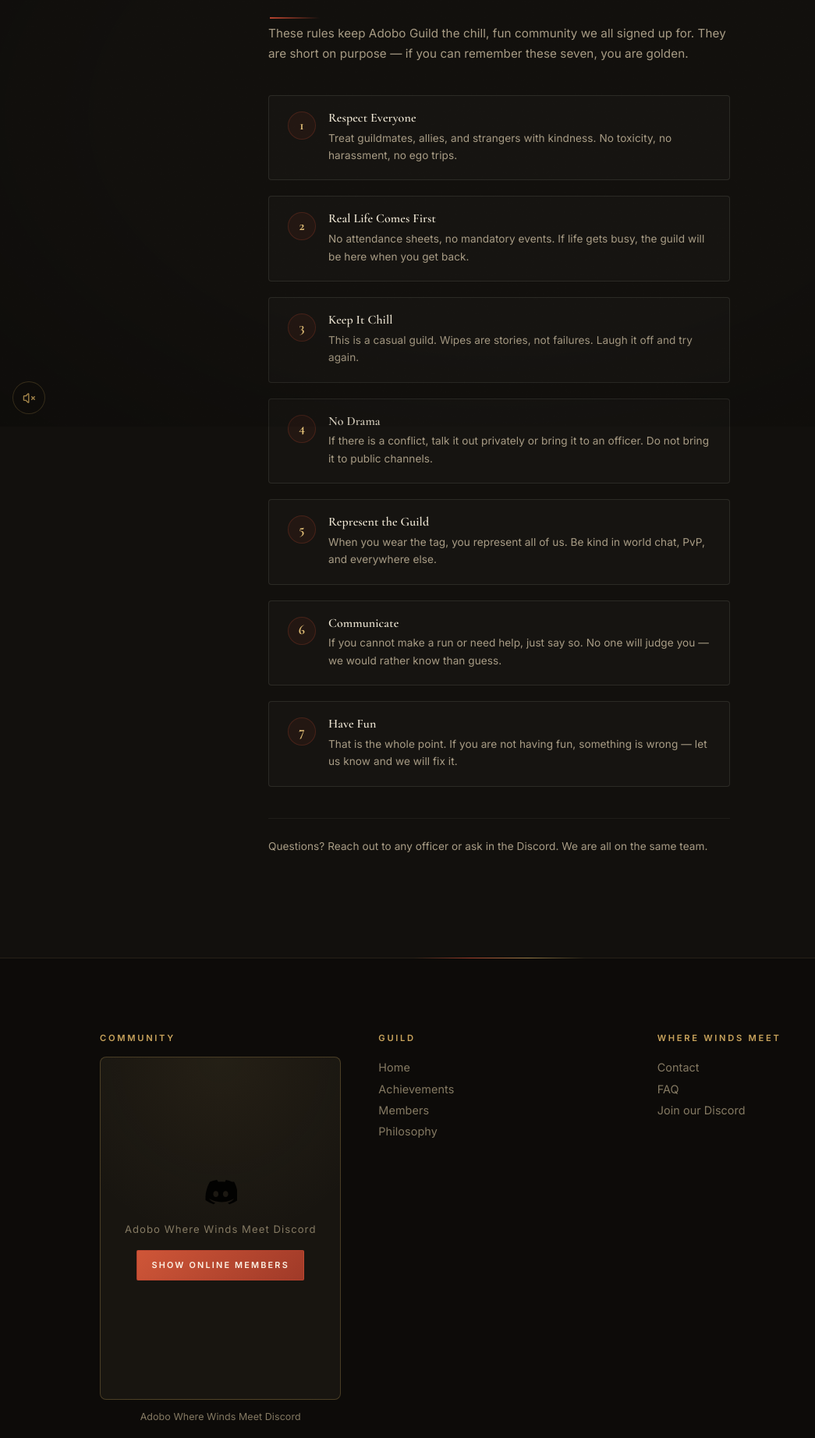
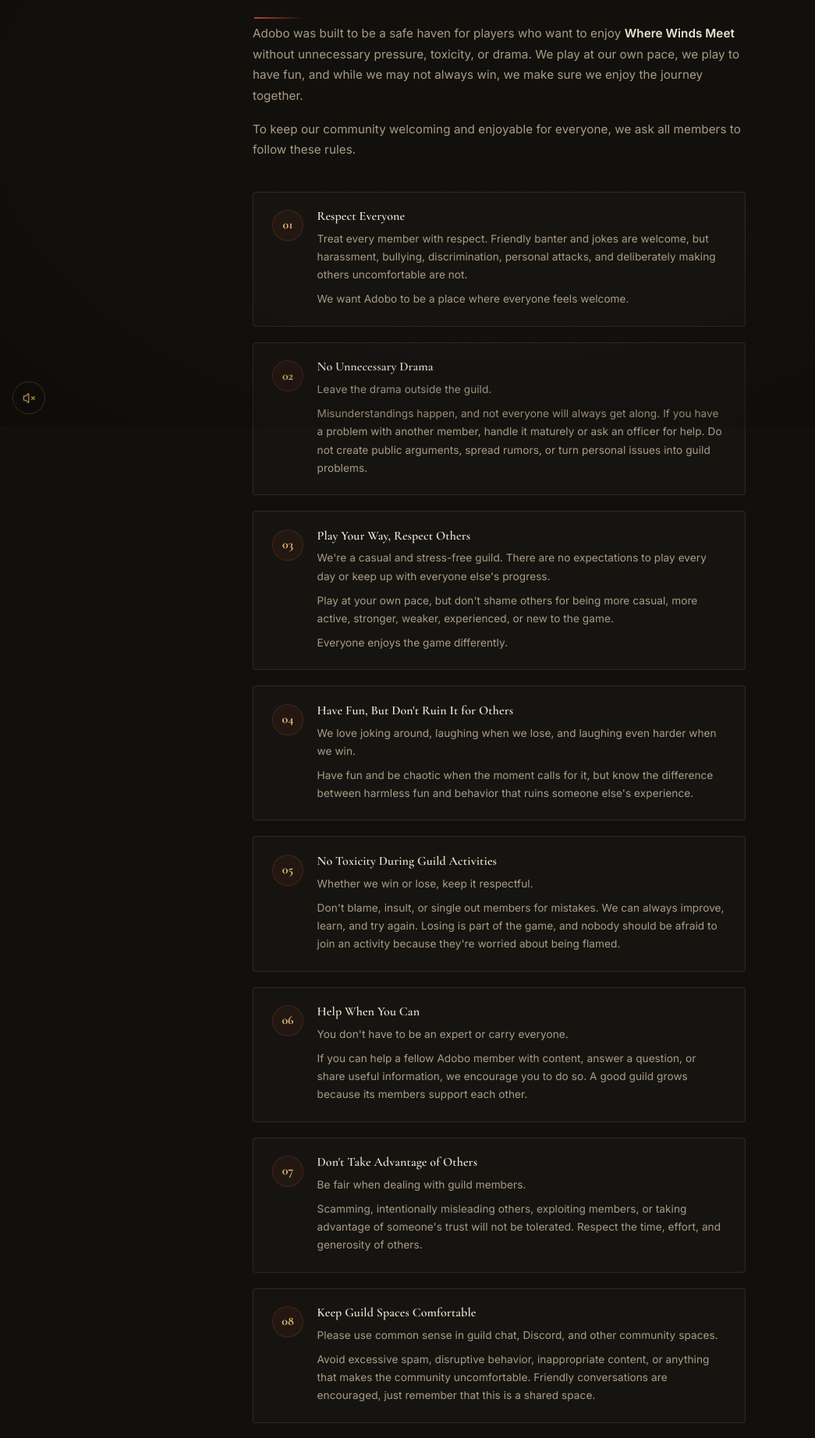
Before and after one commit to TheOfficialFOOBU/Project-Adobo-Website, a Next.js app: page /Project-Adobo-Website/rules in a window 1280 px wide. Shown: the part 253-2097 px from the top of the page at 78% size, without its empty margins (0-1045 px from the left). Built offline with nearby package versions, Linux system fonts and the light colour scheme; no server answers.

Commit message:
feat: update rules page with full guild rules content
11 rules with detailed descriptions, rule enforcement section with
escalation steps, and The Adobo Rule closing section.

```diff
--- a/src/app/rules/page.tsx
+++ b/src/app/rules/page.tsx
@@ -1,8 +1,8 @@
 import type { Metadata } from 'next';
 
 import { BackToTop } from '@/components/back-to-top';
+import { SiteFooter } from '@/components/site-footer';
 import { SiteHeader } from '@/components/site-header';
-import { SiteFooter } from '@/components/site-footer';
 import { SITE_TITLE } from '@/lib/site';
 
 export const metadata: Metadata = {
@@ -19,48 +19,89 @@
 
 const RULES = [
   {
-    number: 1,
+    number: '01',
     title: 'Respect Everyone',
-    description:
-      'Treat guildmates, allies, and strangers with kindness. No toxicity, no harassment, no ego trips.',
+    body: `Treat every member with respect. Friendly banter and jokes are welcome, but harassment, bullying, discrimination, personal attacks, and deliberately making others uncomfortable are not.
+
+We want Adobo to be a place where everyone feels welcome.`,
   },
   {
-    number: 2,
-    title: 'Real Life Comes First',
-    description:
-      'No attendance sheets, no mandatory events. If life gets busy, the guild will be here when you get back.',
+    number: '02',
+    title: 'No Unnecessary Drama',
+    body: `Leave the drama outside the guild.
+
+Misunderstandings happen, and not everyone will always get along. If you have a problem with another member, handle it maturely or ask an officer for help. Do not create public arguments, spread rumors, or turn personal issues into guild problems.`,
   },
   {
-    number: 3,
-    title: 'Keep It Chill',
-    description:
-      'This is a casual guild. Wipes are stories, not failures. Laugh it off and try again.',
+    number: '03',
+    title: 'Play Your Way, Respect Others',
+    body: `We're a casual and stress-free guild. There are no expectations to play every day or keep up with everyone else's progress.
+
+Play at your own pace, but don't shame others for being more casual, more active, stronger, weaker, experienced, or new to the game.
+
+Everyone enjoys the game differently.`,
   },
   {
-    number: 4,
-    title: 'No Drama',
-    description:
-      'If there is a conflict, talk it out privately or bring it to an officer. Do not bring it to public channels.',
+    number: '04',
+    title: "Have Fun, But Don't Ruin It for Others",
+    body: `We love joking around, laughing when we lose, and laughing even harder when we win.
+
+Have fun and be chaotic when the moment calls for it, but know the difference between harmless fun and behavior that ruins someone else's experience.`,
   },
   {
-    number: 5,
-    title: 'Represent the Guild',
-    description:
-      'When you wear the tag, you represent all of us. Be kind in world chat, PvP, and everywhere else.',
+    number: '05',
+    title: 'No Toxicity During Guild Activities',
+    body: `Whether we win or lose, keep it respectful.
+
+Don't blame, insult, or single out members for mistakes. We can always improve, learn, and try again. Losing is part of the game, and nobody should be afraid to join an activity because they're worried about being flamed.`,
   },
   {
-    number: 6,
-    title: 'Communicate',
-    description:
-      'If you cannot make a run or need help, just say so. No one will judge you — we would rather know than guess.',
+    number: '06',
+    title: 'Help When You Can',
+    body: `You don't have to be an expert or carry everyone.
+
+If you can help a fellow Adobo member with content, answer a question, or share useful information, we encourage you to do so. A good guild grows because its members support each other.`,
   },
   {
-    number: 7,
-    title: 'Have Fun',
-    description:
-      'That is the whole point. If you are not having fun, something is wrong — let us know and we will fix it.',
+    number: '07',
+    title: "Don't Take Advantage of Others",
+    body: `Be fair when dealing with guild members.
+
+Scamming, intentionally misleading others, exploiting members, or taking advantage of someone's trust will not be tolerated. Respect the time, effort, and generosity of others.`,
+  },
+  {
+    number: '08',
+    title: 'Keep Guild Spaces Comfortable',
+    body: `Please use common sense in guild chat, Discord, and other community spaces.
+
+Avoid excessive spam, disruptive behavior, inappropriate content, or anything that makes the community uncomfortable. Friendly conversations are encouraged, just remember that this is a shared space.`,
+  },
+  {
+    number: '09',
+    title: 'Communicate and Be Considerate',
+    body: `You don't have to be active 24/7, but communication goes a long way.
+
+If you've signed up for an activity or committed to something, try your best to show up. If something comes up, let the group know when possible. Respect other people's time just as you would want yours respected.`,
+  },
+  {
+    number: '10',
+    title: 'Listen to the Leadership Team',
+    body: `Guild leaders and officers are here to help maintain a healthy community, not to control how you play the game.
+
+If an issue requires intervention, please respect their decisions. You can always raise concerns respectfully, but repeated disregard for guild rules or leadership decisions may result in disciplinary action.`,
+  },
+  {
+    number: '11',
+    title: 'One Guild, One Community',
+    body: `At the end of the day, we're here to enjoy the game together.
+
+You don't need to be the strongest player. You don't need to be the most active. You don't need to win every fight.
+
+Just be respectful, have fun, and don't make the game worse for the people around you.`,
   },
 ];
+
+const ENFORCEMENT_STEPS = ['Reminder', 'Warning', 'Temporary Restriction', 'Removal'];
 
 export default function RulesPage() {
   return (
@@ -68,66 +109,112 @@
       <SiteHeader />
       <main id="main" style={{ paddingTop: '6rem' }}>
         <section className="rules-page">
-          <div className="container" style={{ maxWidth: '720px', margin: '0 auto' }}>
-            <h1
-              className="section-title"
-              style={{ fontSize: 'clamp(2rem, 4vw, 3rem)', marginBottom: '1.5rem' }}
-            >
-              Guild Rules
-            </h1>
-            <p
-              style={{
-                color: 'var(--muted)',
-                lineHeight: 1.7,
-                marginBottom: '2.5rem',
-                fontSize: '0.95rem',
-              }}
-            >
-              These rules keep Adobo Guild the chill, fun community we all signed up for. They are
-              short on purpose — if you can remember these seven, you are golden.
+          <div className="container rules-container">
+            <h1 className="section-title rules-title">Guild Rules</h1>
+            <p className="rules-intro">
+              Adobo was built to be a safe haven for players who want to enjoy{' '}
+              <strong>Where Winds Meet</strong> without unnecessary pressure, toxicity, or drama. We
+              play at our own pace, we play to have fun, and while we may not always win, we make
+              sure we enjoy the journey together.
             </p>
+            <p className="rules-intro">
+              To keep our community welcoming and enjoyable for everyone, we ask all members to
+              follow these rules.
+            </p>
+
             <div className="rules-list">
               {RULES.map((rule) => (
-                <div className="rule-card" key={rule.number}>
+                <article className="rule-card" key={rule.number}>
                   <span className="rule-number" aria-hidden="true">
                     {rule.number}
                   </span>
-                  <div>
+                  <div className="rule-content">
                     <h2>{rule.title}</h2>
-                    <p>{rule.description}</p>
+                    {rule.body.split('\n\n').map((paragraph, i) => (
+                      <p key={i}>{paragraph}</p>
+                    ))}
                   </div>
-                </div>
+                </article>
               ))}
             </div>
-            <p
-              style={{
-                color: 'var(--muted)',
-                marginTop: '2.5rem',
-                fontSize: '0.85rem',
-                lineHeight: 1.7,
-                borderTop: '1px solid var(--border-softer)',
-                paddingTop: '1.5rem',
-              }}
-            >
-              Questions? Reach out to any officer or ask in the Discord. We are all on the same
-              team.
-            </p>
+
+            <div className="rules-enforcement">
+              <h2>Rule Enforcement</h2>
+              <p>
+                We believe in handling issues fairly and reasonably. Depending on the situation,
+                violations may result in:
+              </p>
+              <div className="enforcement-steps">
+                {ENFORCEMENT_STEPS.map((step, i) => (
+                  <span key={step} className="enforcement-step">
+                    <span className="step-text">{step}</span>
+                    {i < ENFORCEMENT_STEPS.length - 1 && (
+                      <span className="step-arrow" aria-hidden="true">
+                        &rarr;
+                      </span>
+                    )}
+                  </span>
+                ))}
+              </div>
+              <p className="enforcement-note">
+                Serious offenses may result in immediate removal from the guild without prior
+                warning.
+              </p>
+              <p className="enforcement-note">
+                We don&apos;t enjoy enforcing rules, but protecting the community and the people in
+                it will always come first.
+              </p>
+            </div>
+
+            <div className="rules-closing">
+              <h2>The Adobo Rule</h2>
+              <p className="closing-bold">
+                Don&apos;t be toxic. Don&apos;t bring unnecessary drama. Don&apos;t ruin the fun.
+              </p>
+              <p>
+                We&apos;re here to play at our own pace, laugh at our losses, laugh harder at our
+                wins, and create good memories together.
+              </p>
+              <p className="closing-welcome">
+                Welcome to Adobo. Play your way. Have fun. Respect each other.
+              </p>
+            </div>
           </div>
         </section>
       </main>
       <SiteFooter />
       <BackToTop />
       <style>{`
+        .rules-container {
+          max-width: 760px;
+          margin: 0 auto;
+        }
+        .rules-title {
+          font-size: clamp(2rem, 4vw, 3rem);
+          margin-bottom: 1.5rem;
+        }
+        .rules-intro {
+          color: var(--muted);
+          line-height: 1.75;
+          font-size: 0.95rem;
+          margin-bottom: 1rem;
+        }
+        .rules-intro strong {
+          color: var(--text);
+        }
+
+        /* Rule cards */
         .rules-list {
           display: flex;
           flex-direction: column;
           gap: 1.25rem;
+          margin-top: 2.5rem;
         }
         .rule-card {
           display: flex;
           align-items: flex-start;
-          gap: 1rem;
-          padding: 1.25rem 1.5rem;
+          gap: 1.1rem;
+          padding: 1.4rem 1.5rem;
           background: var(--wash);
           border: 1px solid var(--border-soft);
           border-radius: 4px;
@@ -142,27 +229,142 @@
           display: flex;
           align-items: center;
           justify-content: center;
-          width: 36px;
-          height: 36px;
+          width: 40px;
+          height: 40px;
           font-family: var(--font-display);
-          font-size: 1.1rem;
+          font-size: 1rem;
           font-weight: 700;
           color: var(--accent-strong);
           background: rgb(var(--crimson-rgb) / 0.08);
           border: 1px solid rgb(var(--crimson-rgb) / 0.25);
           border-radius: 50%;
         }
-        .rule-card h2 {
-          margin: 0 0 0.3rem;
+        .rule-content {
+          flex: 1;
+          min-width: 0;
+        }
+        .rule-content h2 {
+          margin: 0 0 0.5rem;
           font-size: 1rem;
           font-weight: 600;
           color: var(--text);
         }
-        .rule-card p {
+        .rule-content p {
           margin: 0;
           font-size: 0.85rem;
+          line-height: 1.7;
+          color: var(--muted);
+        }
+        .rule-content p + p {
+          margin-top: 0.5rem;
+        }
+
+        /* Enforcement section */
+        .rules-enforcement {
+          margin-top: 3rem;
+          padding: 1.75rem;
+          background: var(--wash);
+          border: 1px solid var(--border-soft);
+          border-radius: 4px;
+        }
+        .rules-enforcement h2 {
+          margin: 0 0 0.75rem;
+          font-size: 1.1rem;
+          font-weight: 600;
+          color: var(--text);
+        }
+        .rules-enforcement > p {
+          margin: 0;
+          font-size: 0.85rem;
+          line-height: 1.7;
+          color: var(--muted);
+        }
+        .enforcement-steps {
+          display: flex;
+          align-items: center;
+          gap: 0.5rem;
+          flex-wrap: wrap;
+          margin: 1rem 0;
+        }
+        .enforcement-step {
+          display: inline-flex;
+          align-items: center;
+          gap: 0.5rem;
+        }
+        .step-text {
+          display: inline-block;
+          padding: 0.3rem 0.75rem;
+          font-size: 0.8rem;
+          font-weight: 600;
+          color: var(--accent-strong);
+          background: rgb(var(--crimson-rgb) / 0.08);
+          border: 1px solid rgb(var(--crimson-rgb) / 0.25);
+          border-radius: 4px;
+        }
+        .step-arrow {
+          color: var(--muted);
+          font-size: 0.9rem;
+        }
+        .enforcement-note {
+          margin-top: 0.75rem;
+          font-size: 0.82rem;
           line-height: 1.65;
           color: var(--muted);
+        }
+        .enforcement-note:first-of-type {
+          margin-top: 1rem;
+        }
+
+        /* Closing / Adobo Rule */
+        .rules-closing {
+          margin-top: 2.5rem;
+          padding: 2rem;
+          text-align: center;
+          background: var(--wash);
+          border: 1px solid var(--border-soft);
+          border-radius: 4px;
+        }
+        .rules-closing h2 {
+          margin: 0 0 1rem;
+          font-size: 1.2rem;
+          font-weight: 600;
+          color: var(--text);
+        }
+        .rules-closing p {
+          margin: 0;
+          font-size: 0.88rem;
+          line-height: 1.7;
+          color: var(--muted);
+        }
+        .closing-bold {
+          font-size: 1rem !important;
+          font-weight: 600;
+          color: var(--text) !important;
+          margin-bottom: 0.75rem !important;
+        }
+        .closing-welcome {
+          margin-top: 1rem !important;
+          font-style: italic;
+          color: var(--accent-strong) !important;
+        }
+
+        @media (max-width: 768px) {
+          .rule-card {
+            flex-direction: column;
+            gap: 0.75rem;
+            padding: 1.25rem;
+          }
+          .rule-number {
+            width: 34px;
+            height: 34px;
+            font-size: 0.9rem;
+          }
+          .enforcement-steps {
+            gap: 0.35rem;
+          }
+          .rules-closing {
+            padding: 1.5rem;
+          }
         }
       `}</style>
     </>
```
